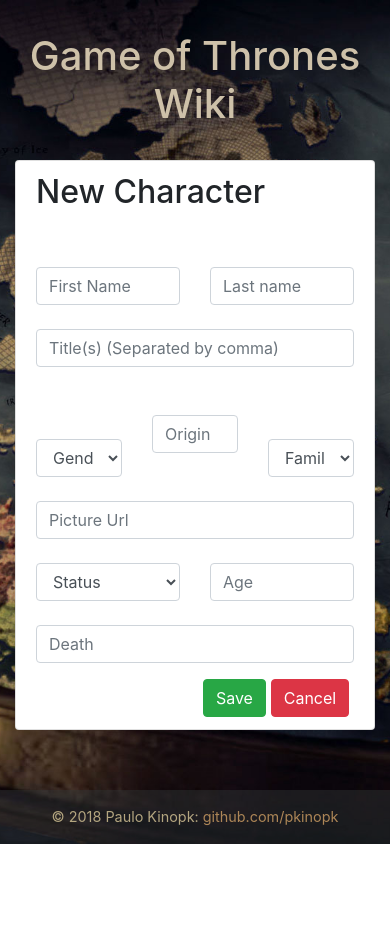
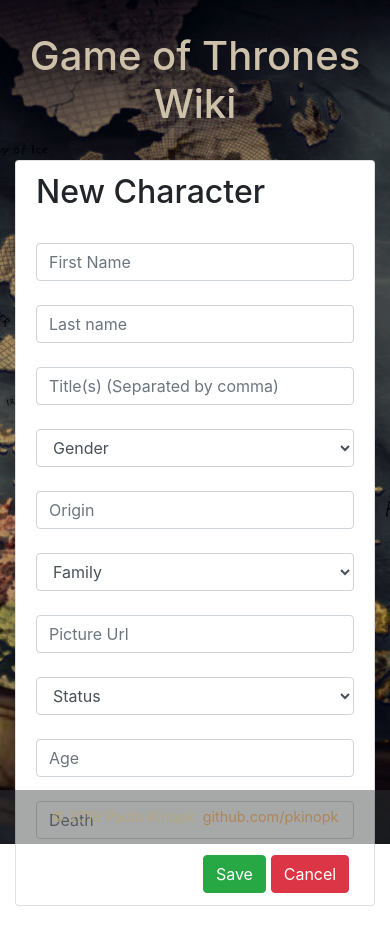
Before and after one commit to pkinopk/game-of-thrones-info, an Angular app: page / in a window 390 px wide. Both pictures are taken after typing "Sample" into the empty fields and a click on the button "Add". Shown: the top 942 px of the page. Before the commit the page ends 844 px from the top, so only its background shows below. Built offline with nearby package versions, Linux system fonts and the light colour scheme; no server answers.

Commit message:
mobile updates

```diff
--- a/src/app/create-edit/create-edit.component.css
+++ b/src/app/create-edit/create-edit.component.css
@@ -15,3 +15,7 @@
 small {
   color: #dc3545;
 }
+
+.list-group-item:last-child {
+  margin-bottom: 4rem;
+}
--- a/src/app/create-edit/create-edit.component.html
+++ b/src/app/create-edit/create-edit.component.html
@@ -2,11 +2,11 @@
   <h2 *ngIf="service.isNew">New Character</h2>
   <h2 *ngIf="!service.isNew">Edit Character</h2>
   <div class="row">
-    <div class="col">
+    <div class="col-sm-12 col-md-6">
       <small class="hidden" id="fname">*Please provide a First Name</small>
       <input required type="text" placeholder="First Name" class="form-control" id="firstName" [(ngModel)]="service.formBinding.firstName">
     </div>
-    <div class="col">
+    <div class="col-sm-12 col-md-6">
       <small class="hidden" id="lname">Please provide a Last Name</small>
       <input type="text" placeholder="Last name" class="form-control" id="lastName" [(ngModel)]="service.formBinding.lastName">
     </div>
@@ -20,7 +20,7 @@
   </div>
 
   <div class="row">
-    <div class="col">
+    <div class="col-sm-12 col-md-6">
       <small class="hidden" id="gender">*Please select a Gender</small>
       <select name="gender" class="form-control" id="gender" [(ngModel)]="service.formBinding.gender">
         <option value="Gender" disabled selected hidden>Gender</option>
@@ -28,11 +28,11 @@
         <option value="Female">Female</option>
       </select>
     </div>
-    <div class="col">
+    <div class="col-sm-12 col-md-6">
       <small class="hidden" id="origin">*Please input a Origin</small>
       <input type="text" placeholder="Origin" class="form-control" id="origin" [(ngModel)]="service.formBinding.origin">
     </div>
-    <div class="col">
+    <div class="col-sm-12 col-md-6">
       <small class="hidden" id="family">*Please select a Family</small>
       <select name="family" class="form-control" id="family" [(ngModel)]="service.formBinding.family">
         <option value="Family" disabled selected hidden>Family</option>
@@ -65,7 +65,7 @@
     </div>
   </div>
   <div class="row">
-    <div class="col">
+    <div class="col-sm-12 col-md-6">
       <small class="hidden" id="status">*Please select a Status</small>
       <select name="status" class="form-control" id="status" [(ngModel)]="service.formBinding.status">
         <option value="Status" disabled selected hidden>Status</option>
@@ -73,7 +73,7 @@
         <option value="Deceased">Deceased</option>
       </select>
     </div>
-    <div class="col">
+    <div class="col-sm-12 col-md-6">
       <small class="hidden" id="age">Age</small>
       <input type="number" min="1" placeholder="Age" class="form-control" id="age" [(ngModel)]="service.formBinding.age">
     </div>
```
